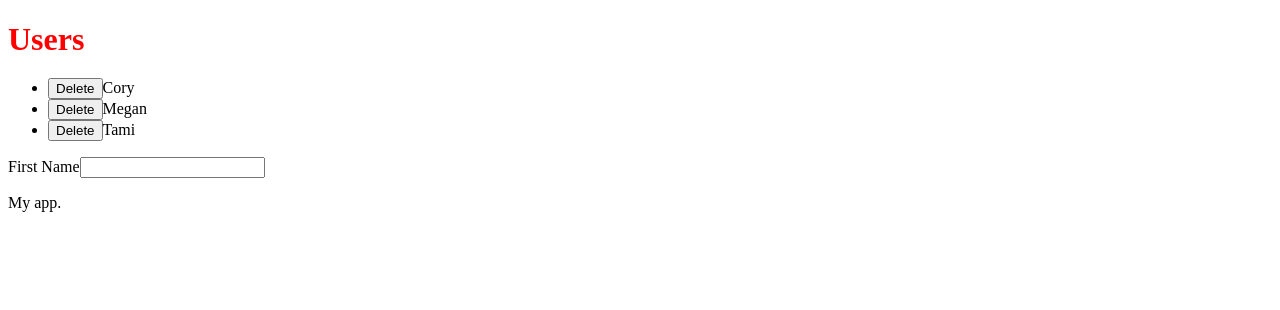
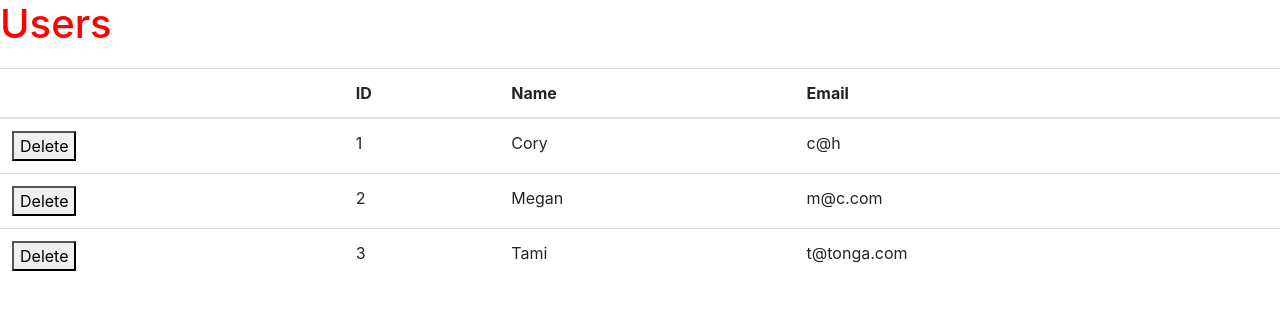
Before and after one commit to coryhouse/athena-watertown, a React (Create React App) app: page / in a window 1280 px wide. Shown: the top 310 px of the page. Built offline with nearby package versions, Linux system fonts and the light colour scheme; data requests are answered from the project's data file.

Commit message:
Switch to table and use bootstrap

```diff
--- a/package.json
+++ b/package.json
@@ -3,6 +3,7 @@
   "version": "0.1.0",
   "private": true,
   "dependencies": {
+    "bootstrap": "^4.3.1",
     "json-server": "^0.15.1",
     "npm-run-all": "^4.1.5",
     "react": "^16.11.0",
--- a/src/App.js
+++ b/src/App.js
@@ -28,19 +28,30 @@
       <h1 className="header" style={h1Style}>
         Users
       </h1>
-      {/* Display user data in a table with headers for id, name, and email */}
-      <ul>
-        {users.map(user => (
-          <li>
-            {/* Delay execution via arrow func */}
-            <button onClick={event => handleDelete(user.id)}>Delete</button>
-            {user.name}
-          </li>
-        ))}
-      </ul>
-      <label htmlFor="firstName">First Name</label>
-      <input id="firstName" type="text"></input>
-      <p>My app.</p>
+      {/* Exercise: Display user data in a table with headers for id, name, and email */}
+      <table className="table">
+        <thead>
+          <tr>
+            <th></th>
+            <th>ID</th>
+            <th>Name</th>
+            <th>Email</th>
+          </tr>
+        </thead>
+        <tbody>
+          {users.map(user => (
+            <tr key={user.id}>
+              {/* Delay execution via arrow func */}
+              <td>
+                <button onClick={event => handleDelete(user.id)}>Delete</button>
+              </td>
+              <td>{user.id}</td>
+              <td>{user.name}</td>
+              <td>{user.email}</td>
+            </tr>
+          ))}
+        </tbody>
+      </table>
     </>
   );
 }
--- a/src/index.js
+++ b/src/index.js
@@ -1,5 +1,6 @@
 import React from "react";
 import ReactDOM from "react-dom";
 import App from "./App";
+import "bootstrap/dist/css/bootstrap.min.css";
 
 ReactDOM.render(<App />, document.getElementById("root"));
```
Also changed, not shown: 1 other file (tests, documents, lock files or other folders).
